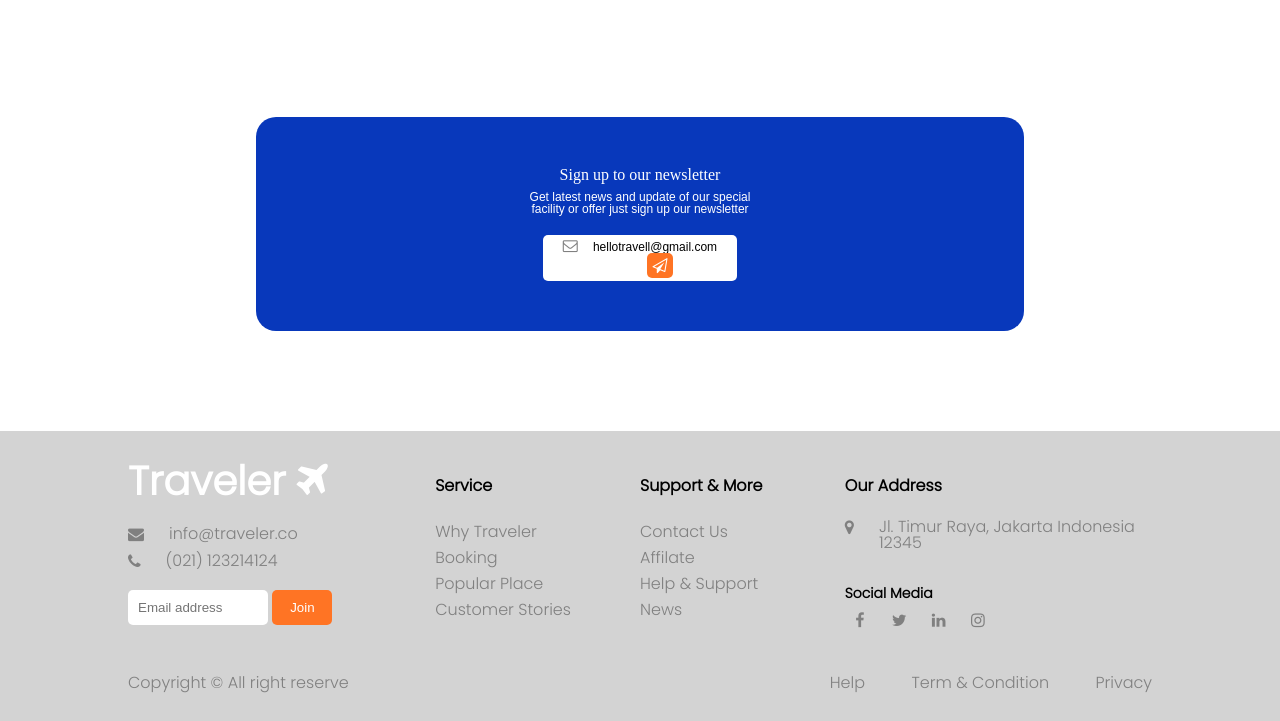
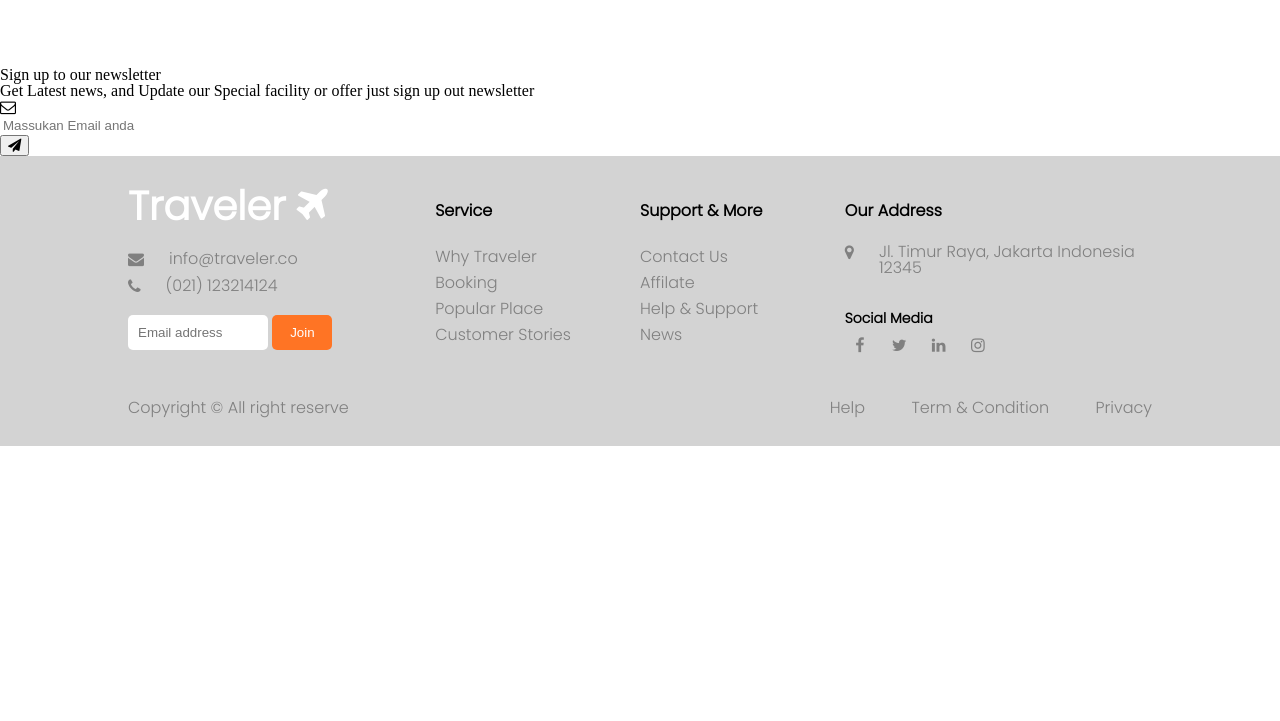
Before and after one commit to dikiadriansyah/digitalent, a plain HTML site: page landingpage.html in a window 1280 px wide. Shown: the part 2944-3665 px from the top of the page. After the commit the page ends 3390 px from the top, so only its background shows below. Drawn offline with Linux system fonts and the light colour scheme.

Commit message:
update bagian signup email

```diff
--- a/landingpage.html
+++ b/landingpage.html
@@ -175,15 +175,29 @@
 <!-- photo section end -->
 
 <!-- newsletter section start -->
-<div class="newsletter">
-  <div class="bottom-wrap">
-      <h1>Sign up to our newsletter</h1>
-      <p>Get latest news and update of our special facility or offer just sign up our newsletter</p>
-      <div class="email">
-          <p><span class="fa fa-envelope-o mail"></span>hellotravell@gmail.com<span class="fa fa-paper-plane-o send"></span></p>
-      </div>
+
+
+
+<section>
+  <div class="section5">
+<h2 class="txt_sign">Sign up to our newsletter</h2>
+<h3 class="txt_subsign">Get Latest news, and Update our Special facility or
+  offer just sign up out newsletter</h3>
+
+<div class="column_input">
+  <div class="column_ikonemail">
+<i class="fa fa-envelope-o ikon_email" aria-hidden="true" ></i>
+</div>
+<input type="email" class="txt_inputemail" placeholder="Massukan Email anda">
+<div class="">
+<button class="btn_email"><i class="fa fa-paper-plane ikon_btn_email" aria-hidden="true"></i></button>
+</div>
+</div>
+
   </div>
-</div>
+</section>
+
+
 <!-- newsletter section end -->
 
     <!-- footer start -->
```
